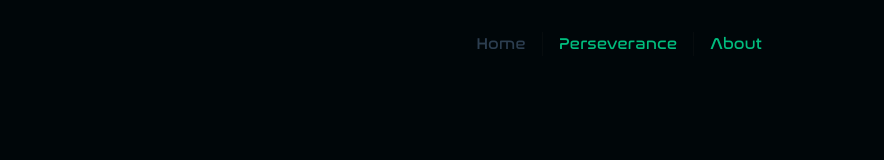
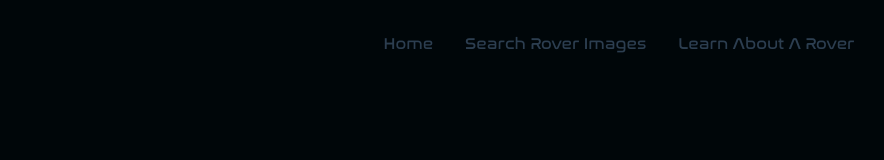
Before and after one commit to Khyrstina/VueFromMars, a Vue app: page / in a window 1280 px wide. Shown: the top 160 px of the page, without its empty margins (5-889 px from the left). Built offline with nearby package versions, Linux system fonts and the light colour scheme.

Commit message:
Refactor navigation menu and dropdown functionality

```diff
--- a/src/App.vue
+++ b/src/App.vue
@@ -1,6 +1,20 @@
 <script setup>
+import { ref } from 'vue';
 import { RouterLink, RouterView } from 'vue-router';
+
+
+let showSearchDropdown = ref(false);
+let showAboutDropdown = ref(false);
+
+const toggleDropdown = (arg) => {
+  if (arg === 'search') {
+    showSearchDropdown.value = !showSearchDropdown.value;
+  } else if (arg === 'about') {
+    showAboutDropdown.value = !showAboutDropdown.value;
+  }
+};
 </script>
+
 
 <template>
 
@@ -10,9 +24,22 @@ import { RouterLink, RouterView } from 'vue-router';
       <source src="./assets/RotatingMars.mp4" type="video/mp4">
     </video>
     <nav>
-      <RouterLink to="/">Home</RouterLink>
-      <RouterLink to="/perseverance">Perseverance</RouterLink>
-      <RouterLink to="/about">About</RouterLink>
+      <div class="navMenuItem"><RouterLink to="/">Home</RouterLink></div>
+      <div class="navMenuItem">
+        <a class="toggleForNav" style="text" @click="toggleDropdown('search')" v-bind:class="{ showSearchDropdown }">Search Rover Images</a>
+        <div class="searchDropdown" v-show="showSearchDropdown">
+            <RouterLink to="/perseverance">Perseverance</RouterLink>
+            </div>
+      </div>
+      <div class="navMenuItem">
+        <a class="toggleForNav" @click="toggleDropdown('about')" v-bind:class="{ showAboutDropdown }">Learn About A Rover</a>
+        <div class="aboutDropdown" v-show="showAboutDropdown">
+            <RouterLink to="/about">Perseverance</RouterLink>
+            </div>
+      </div>
+
+<!--       <RouterLink to="/perseverance">Perseverance</RouterLink>
+      <RouterLink to="/about">About</RouterLink> -->
     </nav>
     <h1 id="titleString">Vue From Mars</h1>
   </header>
@@ -75,18 +102,24 @@ nav {
   z-index: 1;
 }
 
-nav a.router-link-exact-active {
+nav a , nav a.visible, .searchDropdown a, .aboutDropdown a{
   color: var(--color-text);
+  border: none;
+  text-decoration: none;
+  user-select: none;
 }
 
-nav a.router-link-exact-active:hover {
-  background-color: transparent;
+nav a:hover, .aboutDropdown a:hover, .searchDropdown a:hover {
+  background-color: hsla(160, 100%, 37%, 0.2);
 }
 
-nav a {
+nav a, .searchDropdown a, .aboutDropdown a {
   display: inline-block;
   padding: 0 1rem;
   border-left: 1px solid var(--color-border);
+  background-color: transparent;
+  cursor: pointer;
+  user-select: none;
 }
 
 nav a:first-of-type {
```
